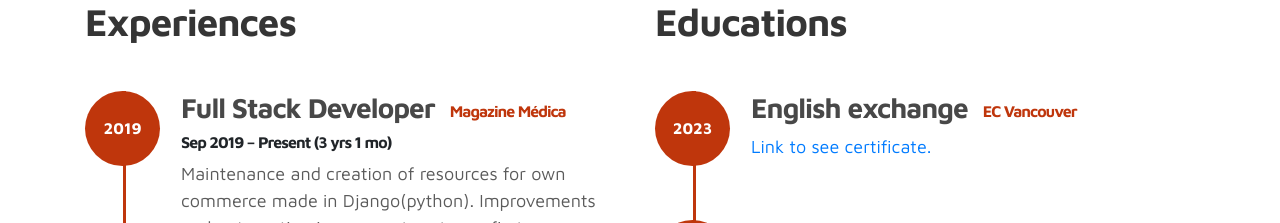
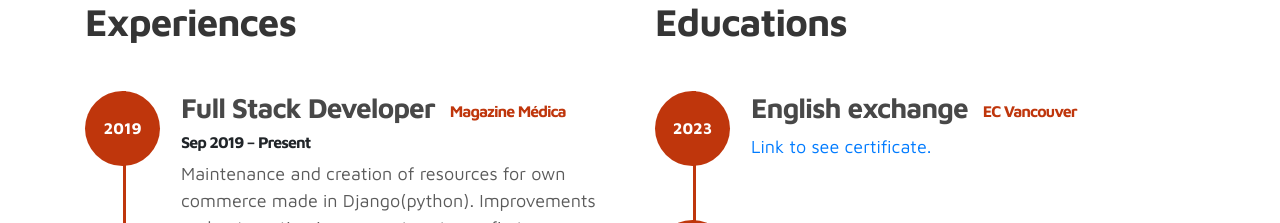
Before and after one commit to mascDriver/mascDriver.github.io, a plain HTML site: page index.html in a window 1280 px wide. Shown: the part 1720-1943 px from the top of the page. Drawn offline with nearby package versions, Linux system fonts and the light colour scheme; some packages are replaced by stand-ins of ours; no server answers; a script that the page names is missing.

Commit message:
adjustment in date of current enterprise

```diff
--- a/index.html
+++ b/index.html
@@ -210,7 +210,7 @@
               </div>
               <div class="timeline-info">
                 <h3><span>Full Stack Developer</span><small>Magazine Médica</small></h3>
-                <h6>Sep 2019 – Present (3 yrs 1 mo)</h6>
+                <h6>Sep 2019 – Present</h6>
                 <p>Maintenance and creation of resources for own commerce made in Django(python).
                   Improvements and automation in payment systems, first e-commerce
                   hospital to use PIX, improvements in high volume query complexity
```
